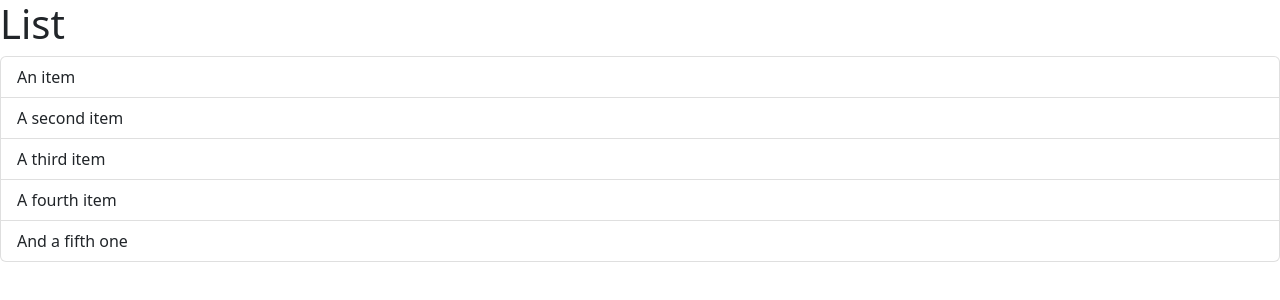
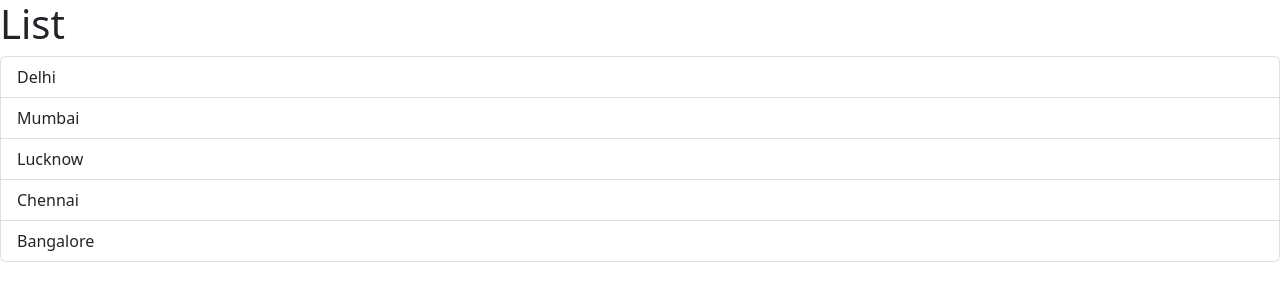
Before and after one commit to maknahar/game-hub, a React (Vite) app: page / in a window 1280 px wide. Shown: the top 300 px of the page. Built offline with nearby package versions, Linux system fonts and the light colour scheme.

Commit message:
Using a dynamic list

```diff
--- a/src/components/ListGroup.tsx
+++ b/src/components/ListGroup.tsx
@@ -1,13 +1,15 @@
 function ListGroup() {
+  const items = ["Delhi", "Mumbai", "Lucknow", "Chennai", "Bangalore"];
+
   return (
     <>
       <h1>List</h1>
       <ul className="list-group">
-        <li className="list-group-item">An item</li>
-        <li className="list-group-item">A second item</li>
-        <li className="list-group-item">A third item</li>
-        <li className="list-group-item">A fourth item</li>
-        <li className="list-group-item">And a fifth one</li>
+        {items.map((item) => (
+          <li key={item} className="list-group-item">
+            {item}
+          </li>
+        ))}
       </ul>
     </>
   );
```
